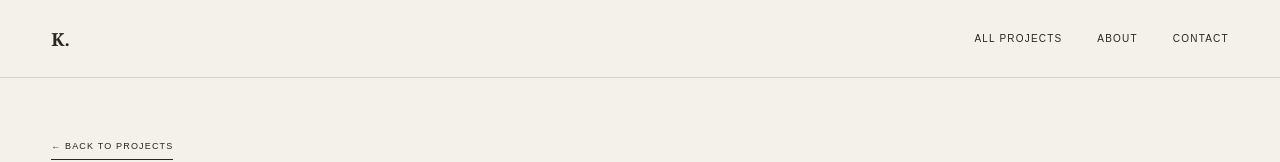
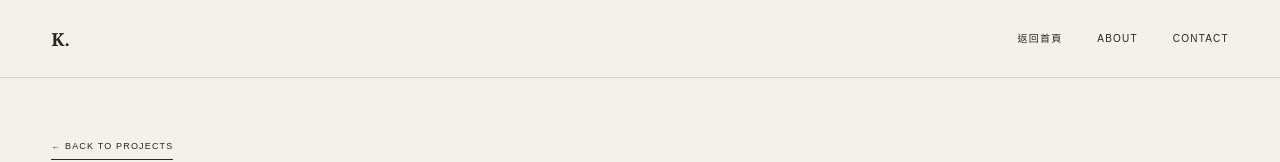
Before and after one commit to haocuobian88/kelly-design-portfolio, a Next.js app: page /projects/bana in a window 1280 px wide. Shown: the top 162 px of the page. Built offline with nearby package versions, Linux system fonts and the light colour scheme.

Commit message:
Link project headers back to home

```diff
--- a/app/projects/app-design-backend/page.tsx
+++ b/app/projects/app-design-backend/page.tsx
@@ -9,7 +9,7 @@ export default function AppDesignBackendPage(){
   const [slide,setSlide]=useState(0);
   useEffect(()=>{const timer=window.setInterval(()=>setSlide(value=>(value+1)%slides.length),3200);return()=>window.clearInterval(timer)},[]);
   return <main className="case-page backend-case">
-    <header className="case-nav"><a href="/" className="monogram">K.</a><nav><a href="/projects">ALL PROJECTS</a><a href="/#about">ABOUT</a><a href="mailto:hello@example.com">CONTACT</a></nav></header>
+    <header className="case-nav"><a href="/" className="monogram">K.</a><nav><a href="/">返回首頁</a><a href="/#about">ABOUT</a><a href="mailto:hello@example.com">CONTACT</a></nav></header>
     <section className="app-case-hero">
       <div className="app-case-copy">
         <a className="projects-back" href="/projects">← BACK TO PROJECTS</a>
--- a/app/projects/app-design/page.tsx
+++ b/app/projects/app-design/page.tsx
@@ -9,7 +9,7 @@ export default function AppDesignPage(){
   const [slide,setSlide]=useState(0);
   useEffect(()=>{const timer=window.setInterval(()=>setSlide(value=>(value+1)%slides.length),3200);return()=>window.clearInterval(timer)},[]);
   return <main className="case-page">
-    <header className="case-nav"><a href="/" className="monogram">K.</a><nav><a href="/projects">ALL PROJECTS</a><a href="/#about">ABOUT</a><a href="mailto:hello@example.com">CONTACT</a></nav></header>
+    <header className="case-nav"><a href="/" className="monogram">K.</a><nav><a href="/">返回首頁</a><a href="/#about">ABOUT</a><a href="mailto:hello@example.com">CONTACT</a></nav></header>
     <section className="app-case-hero">
       <div className="app-case-copy">
         <a className="projects-back" href="/projects">← BACK TO PROJECTS</a>
--- a/app/projects/bana/page.tsx
+++ b/app/projects/bana/page.tsx
@@ -3,7 +3,7 @@ const figmaEmbed=`https://www.figma.com/embed?embed_host=share&url=${encodeURICo
 
 export default function BanaPage(){
   return <main className="luckmesh-page">
-    <header className="case-nav"><a href="/" className="monogram">K.</a><nav><a href="/projects">ALL PROJECTS</a><a href="/#about">ABOUT</a><a href="mailto:hello@example.com">CONTACT</a></nav></header>
+    <header className="case-nav"><a href="/" className="monogram">K.</a><nav><a href="/">返回首頁</a><a href="/#about">ABOUT</a><a href="mailto:hello@example.com">CONTACT</a></nav></header>
     <section className="luckmesh-intro">
       <a className="projects-back" href="/projects">← BACK TO PROJECTS</a>
       <div><p>WEB PLATFORM · UI SYSTEM</p><h1>BANA</h1><p>成人網站｜整體畫面及用戶功能重構、元件規劃</p></div>
--- a/app/projects/luandou-backend/page.tsx
+++ b/app/projects/luandou-backend/page.tsx
@@ -3,7 +3,7 @@ const figmaEmbed=`https://www.figma.com/embed?embed_host=share&url=${encodeURICo
 
 export default function LuandouBackendPage(){
   return <main className="luckmesh-page">
-    <header className="case-nav"><a href="/" className="monogram">K.</a><nav><a href="/projects">ALL PROJECTS</a><a href="/#about">ABOUT</a><a href="mailto:hello@example.com">CONTACT</a></nav></header>
+    <header className="case-nav"><a href="/" className="monogram">K.</a><nav><a href="/">返回首頁</a><a href="/#about">ABOUT</a><a href="mailto:hello@example.com">CONTACT</a></nav></header>
     <section className="luckmesh-intro">
       <a className="projects-back" href="/projects">← BACK TO PROJECTS</a>
       <div><p>ADMIN PLATFORM · UI SYSTEM</p><h1>亂鬥後台</h1><p>後台｜管理員功能重構、廣告系統、元件規劃</p></div>
--- a/app/projects/luandou-frontend/page.tsx
+++ b/app/projects/luandou-frontend/page.tsx
@@ -3,7 +3,7 @@ const figmaEmbed=`https://www.figma.com/embed?embed_host=share&url=${encodeURICo
 
 export default function LuandouFrontendPage(){
   return <main className="luckmesh-page">
-    <header className="case-nav"><a href="/" className="monogram">K.</a><nav><a href="/projects">ALL PROJECTS</a><a href="/#about">ABOUT</a><a href="mailto:hello@example.com">CONTACT</a></nav></header>
+    <header className="case-nav"><a href="/" className="monogram">K.</a><nav><a href="/">返回首頁</a><a href="/#about">ABOUT</a><a href="mailto:hello@example.com">CONTACT</a></nav></header>
     <section className="luckmesh-intro">
       <a className="projects-back" href="/projects">← BACK TO PROJECTS</a>
       <div><p>PLATFORM DESIGN · UI SYSTEM</p><h1>亂鬥前台</h1><p>論壇平台｜整體畫面及用戶功能重構、元件規劃</p></div>
--- a/app/projects/luckmesh/page.tsx
+++ b/app/projects/luckmesh/page.tsx
@@ -3,7 +3,7 @@ const figmaEmbed=`https://www.figma.com/embed?embed_host=share&url=${encodeURICo
 
 export default function LuckMeshPage(){
   return <main className="luckmesh-page">
-    <header className="case-nav"><a href="/" className="monogram">K.</a><nav><a href="/projects">ALL PROJECTS</a><a href="/#about">ABOUT</a><a href="mailto:hello@example.com">CONTACT</a></nav></header>
+    <header className="case-nav"><a href="/" className="monogram">K.</a><nav><a href="/">返回首頁</a><a href="/#about">ABOUT</a><a href="mailto:hello@example.com">CONTACT</a></nav></header>
     <section className="luckmesh-intro">
       <a className="projects-back" href="/projects">← BACK TO PROJECTS</a>
       <div><p>WEB DESIGN · UI SYSTEM</p><h1>LuckMesh</h1><p>品牌官網｜整體視覺設計、元件規劃</p></div>
--- a/app/projects/website-redesign/page.tsx
+++ b/app/projects/website-redesign/page.tsx
@@ -4,7 +4,7 @@ const embed=(url:string)=>`https://www.figma.com/embed?embed_host=share&url=${en
 
 export default function WebsiteRedesignPage(){
   return <main className="redesign-page">
-    <header className="case-nav"><a href="/" className="monogram">K.</a><nav><a href="/projects">ALL PROJECTS</a><a href="/#about">ABOUT</a><a href="mailto:hello@example.com">CONTACT</a></nav></header>
+    <header className="case-nav"><a href="/" className="monogram">K.</a><nav><a href="/">返回首頁</a><a href="/#about">ABOUT</a><a href="mailto:hello@example.com">CONTACT</a></nav></header>
     <section className="redesign-intro">
       <a className="projects-back" href="/projects">← BACK TO PROJECTS</a>
       <div><p>RESPONSIVE WEBSITE · UI / UX</p><h1>網站重構</h1><p className="redesign-summary">同一套網站體驗，分別針對桌機與手機的閱讀情境重新規劃。兩個互動原型並排呈現，方便直接比較資訊層級、導覽與響應式行為。</p></div>
--- a/app/projects/xincheng-en/page.tsx
+++ b/app/projects/xincheng-en/page.tsx
@@ -3,7 +3,7 @@ const figmaEmbed=`https://www.figma.com/embed?embed_host=share&url=${encodeURICo
 
 export default function XinchengEnPage(){
   return <main className="luckmesh-page">
-    <header className="case-nav"><a href="/" className="monogram">K.</a><nav><a href="/projects">ALL PROJECTS</a><a href="/#about">ABOUT</a><a href="mailto:hello@example.com">CONTACT</a></nav></header>
+    <header className="case-nav"><a href="/" className="monogram">K.</a><nav><a href="/">返回首頁</a><a href="/#about">ABOUT</a><a href="mailto:hello@example.com">CONTACT</a></nav></header>
     <section className="luckmesh-intro">
       <a className="projects-back" href="/projects">← BACK TO PROJECTS</a>
       <div><p>WEB DESIGN · UI SYSTEM</p><h1>星城 EN</h1><p>品牌官網｜整體視覺設計、元件規劃</p></div>
```
